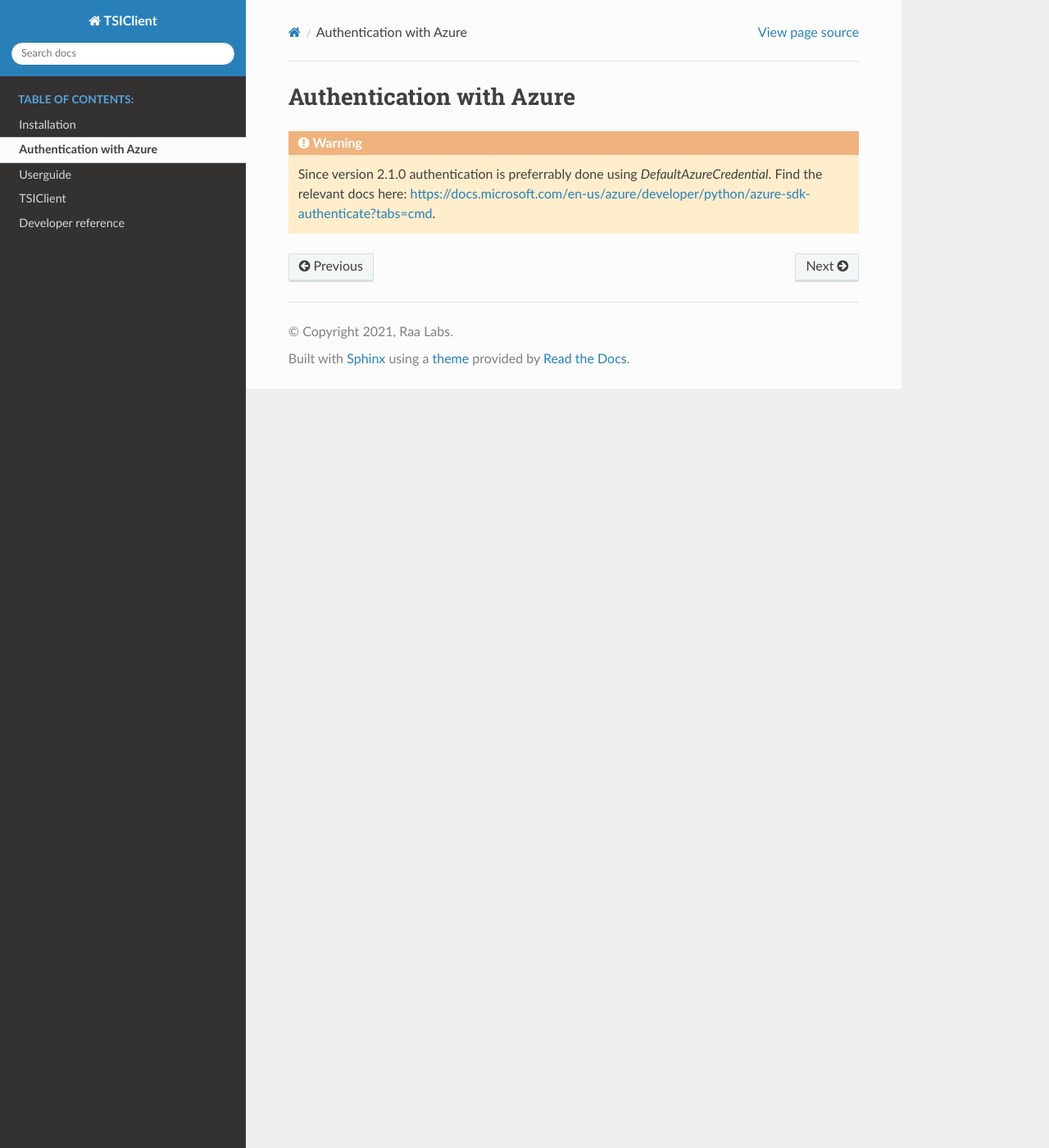
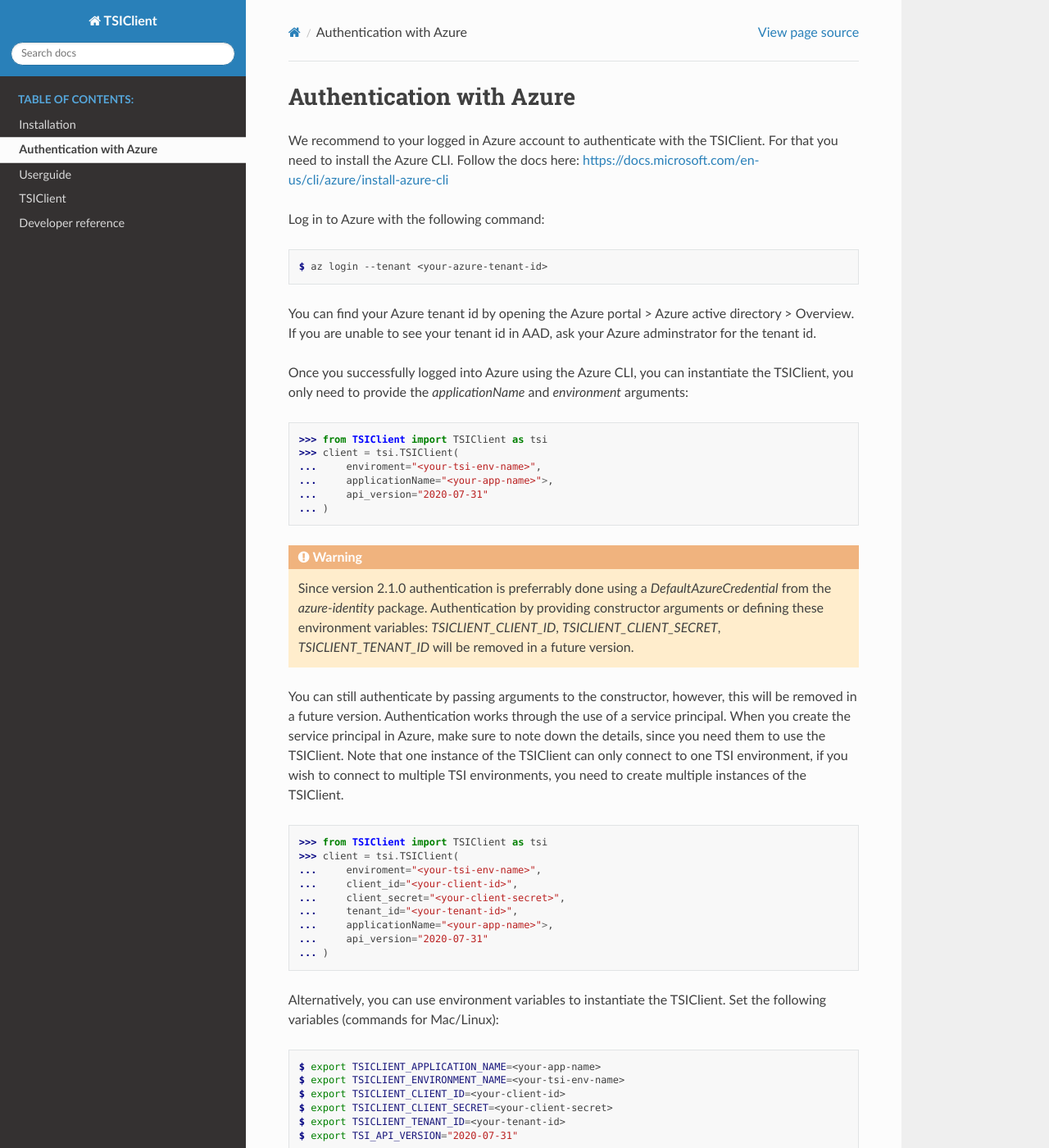
Before and after one commit to RaaLabs/TSIClient, a Sphinx documentation site: the page built from docs/source/authentication.rst, in a window 1280 px wide and 1400 px high. Shown: the whole window at 82% size. Built offline with Sphinx 7.4.7 and the Read the Docs theme 2.0.0, drawn with Linux system fonts in a browser that asks for light colours; some of the changed text lies outside the part shown.

Commit message:
Add more docs

```diff
--- a/docs/source/authentication.rst
+++ b/docs/source/authentication.rst
@@ -1,6 +1,72 @@
 Authentication with Azure
 =========================
 
+We recommend to your logged in Azure account to authenticate with the TSIClient. For that you need to install
+the Azure CLI. Follow the docs here: https://docs.microsoft.com/en-us/cli/azure/install-azure-cli
+
+Log in to Azure with the following command:
+
+.. code-block:: console
+
+    $ az login --tenant <your-azure-tenant-id>
+
+You can find your Azure tenant id by opening the Azure portal > Azure active directory > Overview.
+If you are unable to see your tenant id in AAD, ask your Azure adminstrator for the tenant id.
+
+Once you successfully logged into Azure using the Azure CLI, you can instantiate the TSIClient, you only need to provide
+the `applicationName` and `environment` arguments:
+
+.. code-block:: python
+
+    >>> from TSIClient import TSIClient as tsi
+    >>> client = tsi.TSIClient(
+    ...     enviroment="<your-tsi-env-name>",
+    ...     applicationName="<your-app-name>">,
+    ...     api_version="2020-07-31"
+    ... )
+
+
 .. warning::
-    Since version 2.1.0 authentication is preferrably done using `DefaultAzureCredential`.
-    Find the relevant docs here: https://docs.microsoft.com/en-us/azure/developer/python/azure-sdk-authenticate?tabs=cmd.
+    Since version 2.1.0 authentication is preferrably done using a `DefaultAzureCredential` from the `azure-identity` package.
+    Authentication by providing constructor arguments or defining these environment variables: `TSICLIENT_CLIENT_ID`, `TSICLIENT_CLIENT_SECRET`, `TSICLIENT_TENANT_ID` will be
+    removed in a future version.
+
+You can still authenticate by passing arguments to the constructor, however,
+this will be removed in a future version. Authentication works through the use of
+a service principal. When you create the service principal in Azure, make sure to
+note down the details, since you need them to use the TSIClient. Note that one instance
+of the TSIClient can only connect to one TSI environment, if you wish to connect to
+multiple TSI environments, you need to create multiple instances of the TSIClient.
+
+.. code-block:: python
+
+    >>> from TSIClient import TSIClient as tsi
+    >>> client = tsi.TSIClient(
+    ...     enviroment="<your-tsi-env-name>",
+    ...     client_id="<your-client-id>",
+    ...     client_secret="<your-client-secret>",
+    ...     tenant_id="<your-tenant-id>",
+    ...     applicationName="<your-app-name>">,
+    ...     api_version="2020-07-31"
+    ... )
+
+Alternatively, you can use environment variables to instantiate the TSIClient.
+Set the following variables (commands for Mac/Linux):
+
+.. code-block:: console
+
+    $ export TSICLIENT_APPLICATION_NAME=<your-app-name>
+    $ export TSICLIENT_ENVIRONMENT_NAME=<your-tsi-env-name>
+    $ export TSICLIENT_CLIENT_ID=<your-client-id>
+    $ export TSICLIENT_CLIENT_SECRET=<your-client-secret>
+    $ export TSICLIENT_TENANT_ID=<your-tenant-id>
+    $ export TSI_API_VERSION="2020-07-31"
+
+Now you can instantiate the TSIClient without passing any arguments. Be aware
+that the constructor arguments take precedence over the environment variables. Specifying the
+TSI api version is optional (defaults to '2020-07-31'). Allowed values are '2018-11-01-preview' and '2020-07-31'.
+
+.. code-block:: python
+
+    >>> from TSIClient import TSIClient as tsi
+    >>> client = tsi.TSIClient()
```
Also changed, not shown: README.md (+9 -4 lines), docs/source/userguide.rst (+2 -27 lines).
